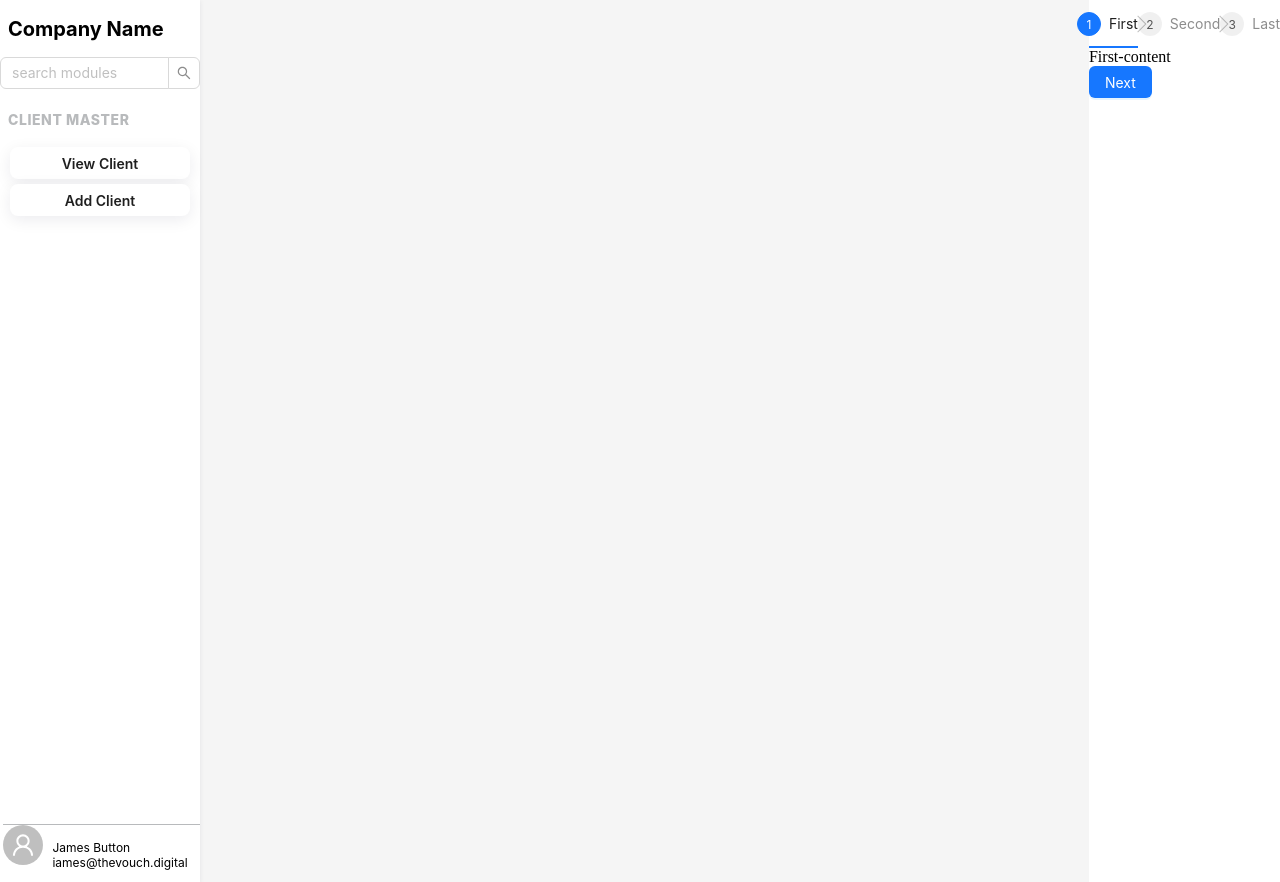
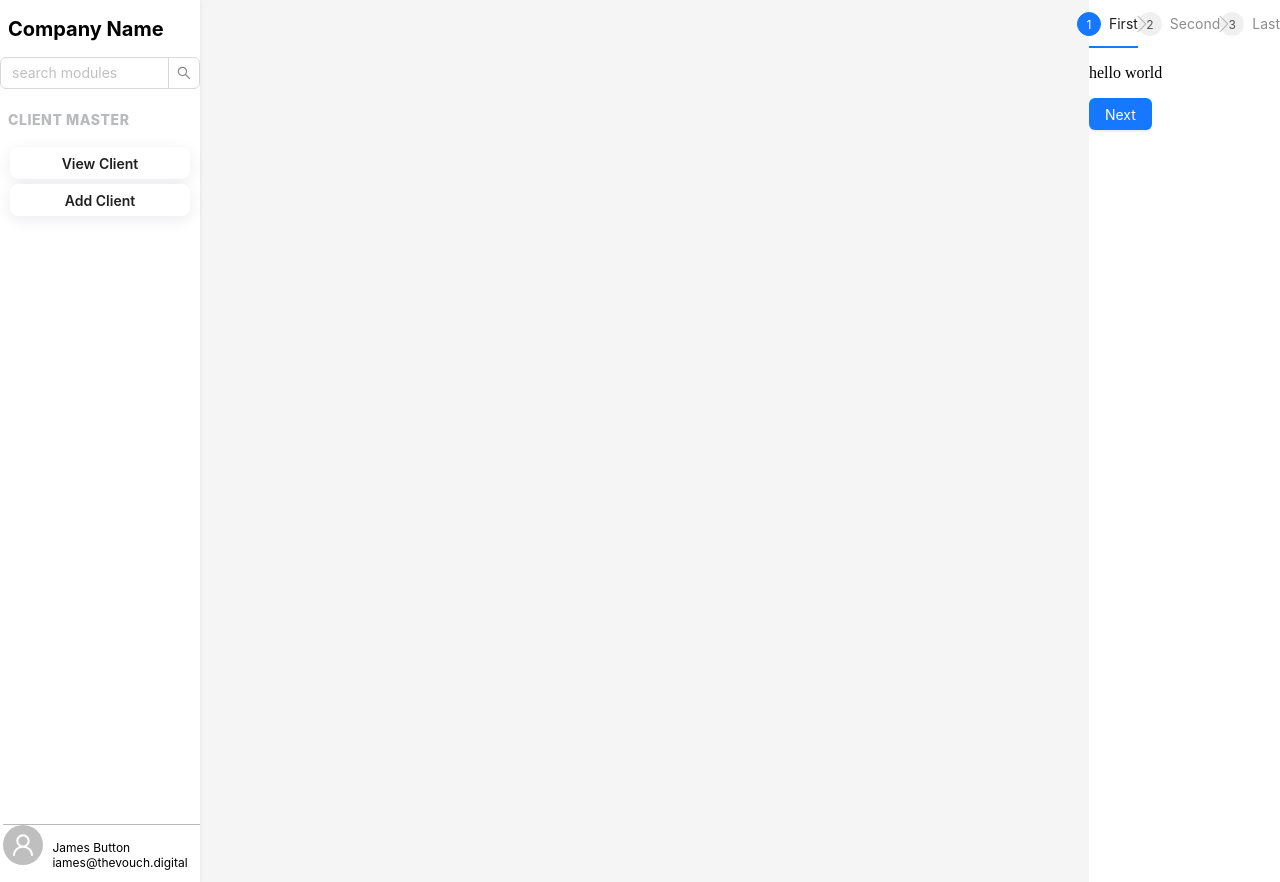
Before and after one commit to ANUSHA2208/Vouch, a React (Create React App) app: page /client/add-client in a window 1280 px wide. Built offline with nearby package versions, Linux system fonts and the light colour scheme.

Commit message:
modified add.jsx

```diff
--- a/src/components/Add.jsx
+++ b/src/components/Add.jsx
@@ -24,7 +24,7 @@ const Add = () => {
   const steps = useMemo(() => [
     {
       title: 'First',
-      content: 'First-content',
+      content:  <p>hello world</p>,
     },
     {
       title: 'Second',
```
